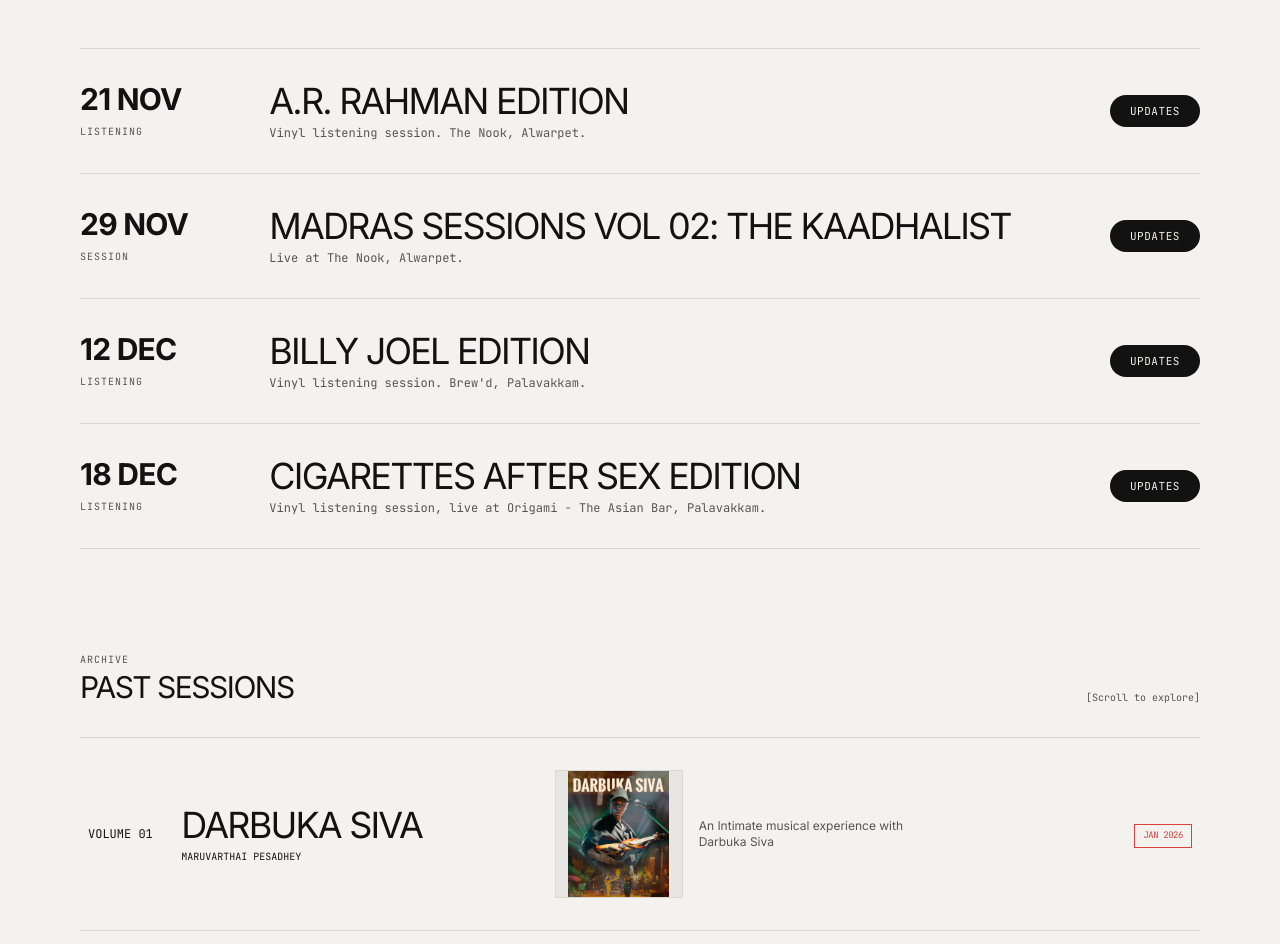
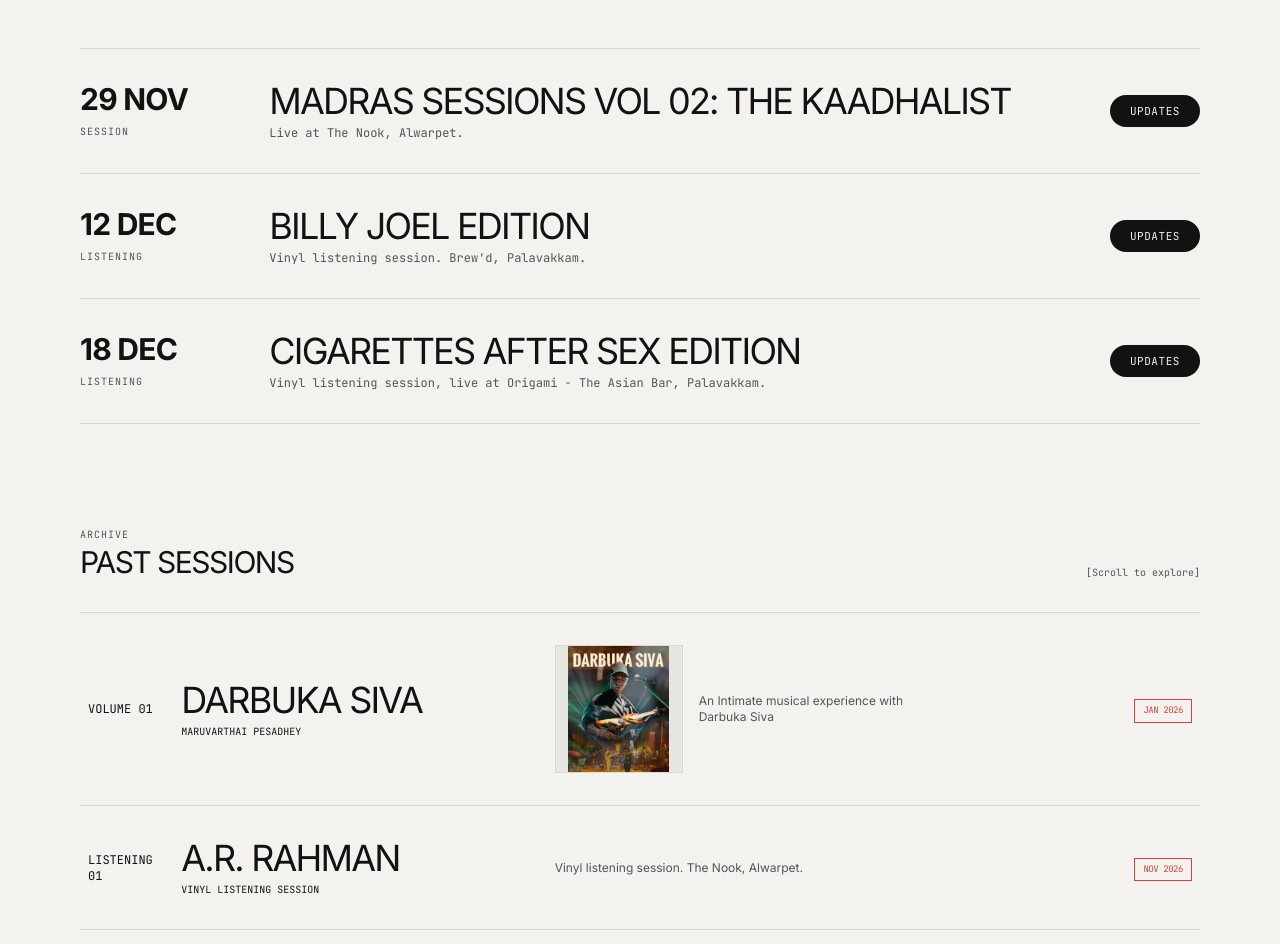
Before and after one commit to manu2699/themadrascollective, a Next.js app: page / in a window 1280 px wide. Shown: the part 1648-2592 px from the top of the page. Built offline with nearby package versions, Linux system fonts and the light colour scheme; no server answers.

Commit message:
feat: add external URL support for past sessions archive items

```diff
--- a/app/components/home/PastSessionsArchive.tsx
+++ b/app/components/home/PastSessionsArchive.tsx
@@ -23,13 +23,7 @@ export default function PastSessionsArchive() {
         {activeCollections.map((item, index) => {
           const delay = 400 + index * 100;
 
-          return (
-            <article
-              key={item.volume}
-              className="group animate-reveal border-b border-border py-8 transition-colors hover:bg-foreground/[0.03] cursor-pointer"
-              style={{ animationDelay: `${delay}ms` }}
-            >
-              <Link href={`/volume/${item.slug}`}>
+          const content = (
             <div className="grid grid-cols-1 items-center gap-4 px-2 md:grid-cols-12">
               <div className="font-mono text-xs md:col-span-1">
                 {item.volume}
@@ -62,7 +56,25 @@ export default function PastSessionsArchive() {
                 </span>
               </div>
             </div>
-              </Link>
+          );
+
+          return (
+            <article
+              key={item.slug}
+              className="group animate-reveal border-b border-border py-8 transition-colors hover:bg-foreground/[0.03] cursor-pointer"
+              style={{ animationDelay: `${delay}ms` }}
+            >
+              {item.externalUrl ? (
+                <a
+                  href={item.externalUrl}
+                  target="_blank"
+                  rel="noopener noreferrer"
+                >
+                  {content}
+                </a>
+              ) : (
+                <Link href={`/volume/${item.slug}`}>{content}</Link>
+              )}
             </article>
           );
         })}
--- a/app/data/events.ts
+++ b/app/data/events.ts
@@ -9,6 +9,7 @@ export interface CollectionItem {
   description: string;
   time: string;
   active: boolean;
+  externalUrl?: string;
   details?: {
     curatorNote: string;
     duration: string;
@@ -31,15 +32,6 @@ export interface UpcomingSession {
 }
 
 export const UPCOMING_SESSIONS: UpcomingSession[] = [
-  {
-    id: "ar-rahman-edition",
-    date: "21 Nov",
-    category: "LISTENING",
-    title: "A.R. Rahman Edition",
-    description: "Vinyl listening session. The Nook, Alwarpet.",
-    venue: "The Nook, Alwarpet",
-    link: "https://www.instagram.com/the_madras_collective_/",
-  },
   {
     id: "madras-sessions-vol-02",
     date: "29 Nov",
@@ -109,6 +101,18 @@ export const COLLECTIONS: CollectionItem[] = [
     },
   },
   {
+    volume: "LISTENING 01",
+    slug: "ar-rahman-edition",
+    title: "Vinyl Listening Session",
+    artist: "A.R. Rahman",
+    location: "The Nook, Alwarpet",
+    image: null,
+    description: "Vinyl listening session. The Nook, Alwarpet.",
+    time: "Nov 2026",
+    active: true,
+    externalUrl: "https://www.instagram.com/reel/DgF1_b9BOW6/?fqnt=MTBoN3g5MjQ4eXpxdQ==",
+  },
+  {
     volume: "VOLUME 02",
     slug: "the-kaadhalist",
     title: "Madras Sessions Vol 02",
--- a/app/volume/[slug]/page.tsx
+++ b/app/volume/[slug]/page.tsx
@@ -10,7 +10,7 @@ interface PageProps {
 }
 
 export async function generateStaticParams() {
-  return COLLECTIONS.filter((item) => item.active).map((item) => ({
+  return COLLECTIONS.filter((item) => item.active && item.details).map((item) => ({
     slug: item.slug,
   }));
 }
```
Lines whose indentation alone changed are shown as unchanged.
